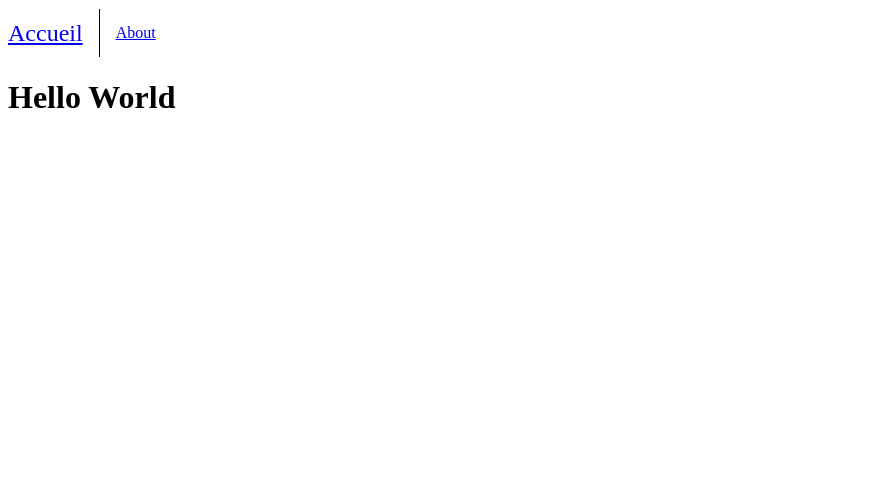
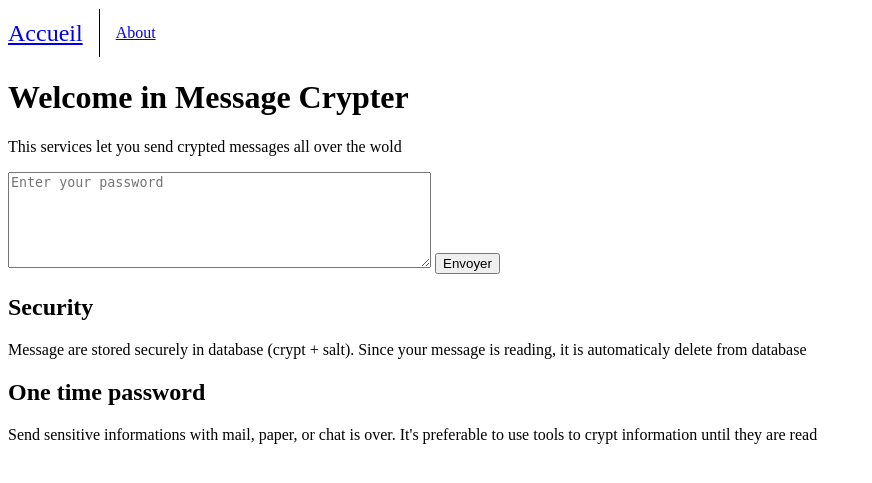
Before and after one commit to Lhokamn/Message_crypter, a Flask app: page / in a window 1280 px wide. Shown: the top 483 px of the page, without its empty margins (0-872 px from the left). Run offline with Flask 3, Linux system fonts and the light colour scheme; some libraries are stand-ins or nearby versions.

Commit message:
Modification du code html

```diff
--- a/templates/index.html
+++ b/templates/index.html
@@ -3,5 +3,28 @@
 {% block title %}Sender{% endblock %}
 
 {% block content %}
-    <h1>Hello World</h1>
+    <div id="password-area">
+        <h1>Welcome in Message Crypter</h1>
+        <p>This services let you send crypted messages all over the wold</p>
+        <div id="sendPasswd">
+            <form class="wrapper" action="web/Password_diffusion.php" method="Post">
+                    <textarea name="passwdText" rows="6" cols="50" placeholder="Enter your password"></textarea>
+                    <input name="passwdButton" type="submit" value="Envoyer">
+            </form>
+
+        </div>
+    </div>
+    <div id="ho-it-works">
+        <div id="Security">
+            <h2>Security</h2>
+            <p>Message are stored securely in database (crypt + salt). Since your message is reading, it is automaticaly delete from database</p>
+        </div>
+        <div id="usage">
+            <h2>One time password</h2>
+            <p>Send sensitive informations with mail, paper, or chat is over. It's preferable to use tools to crypt information until they are read</p>
+        </div>
+
+</div>
+    </div>
+
 {% endblock %}
```
